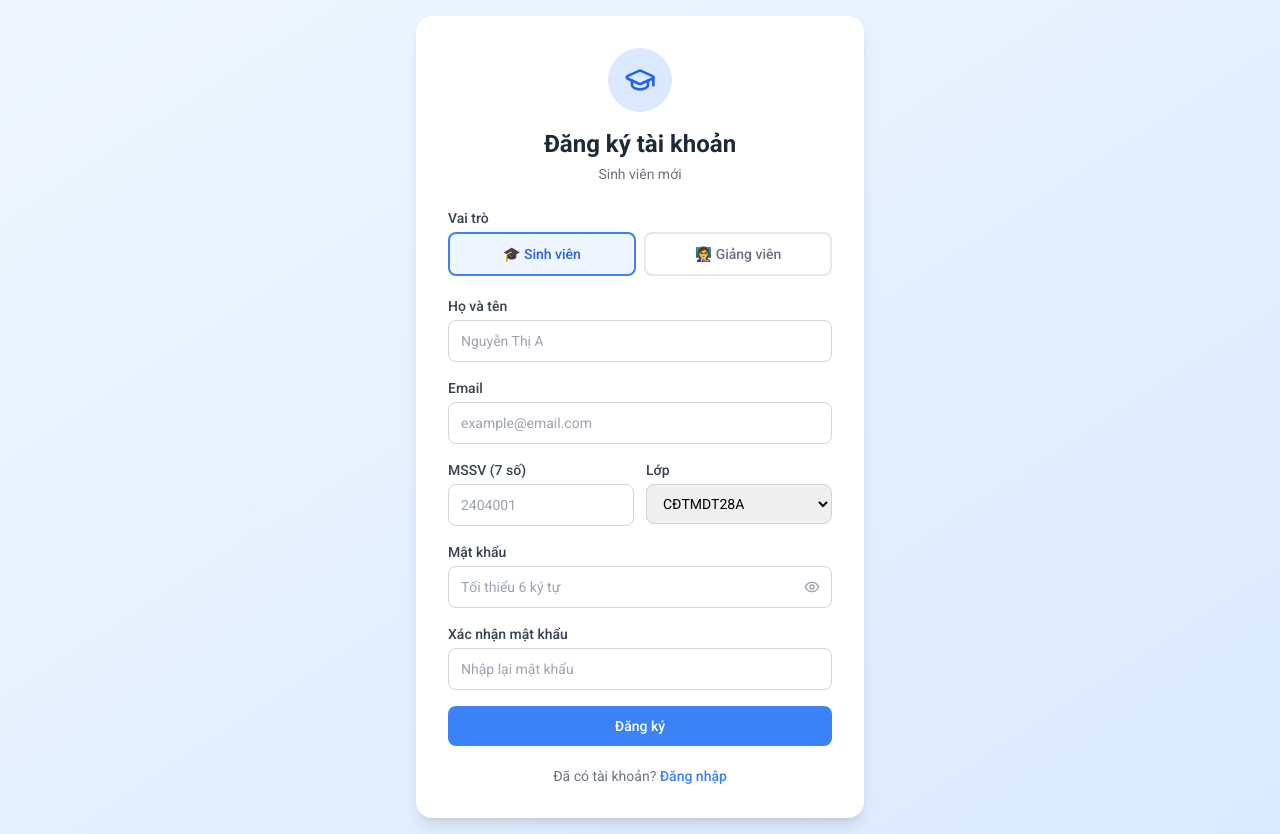
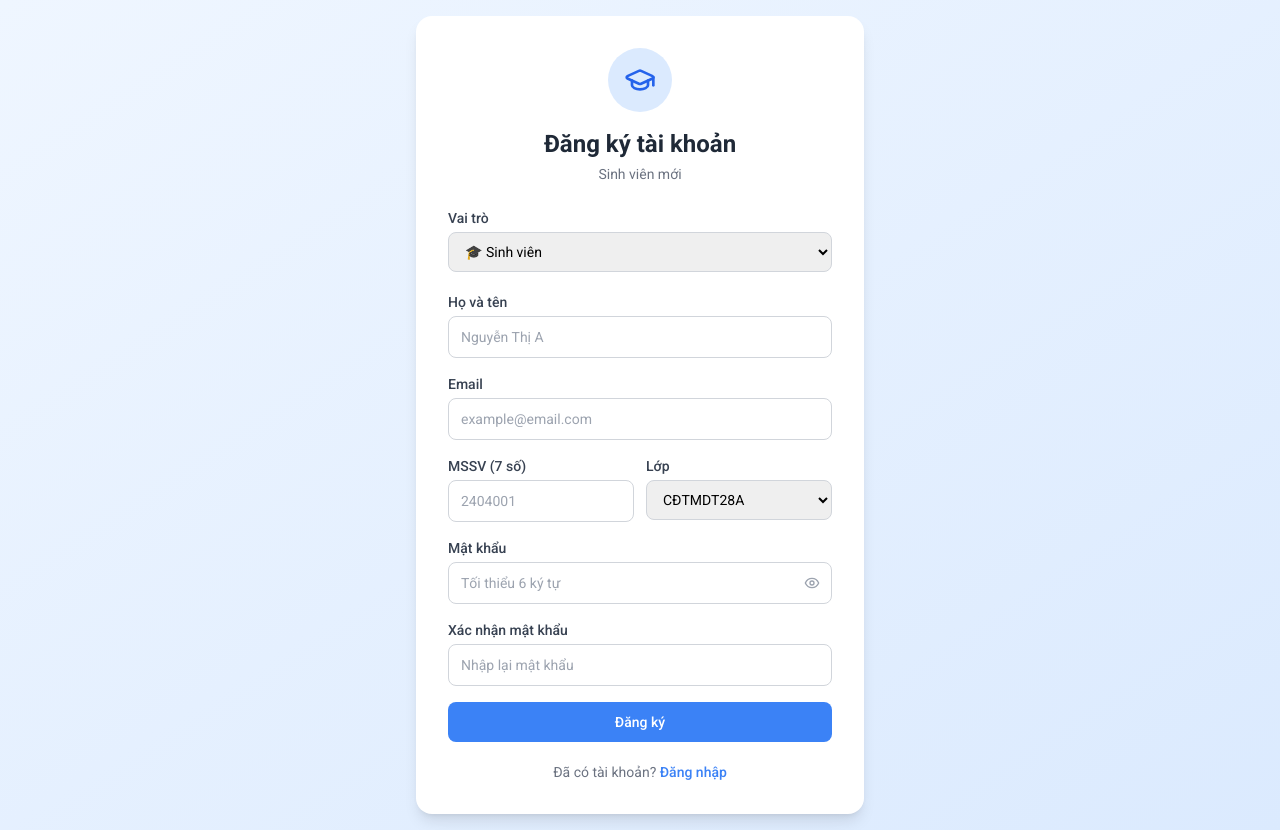
Before and after one commit to tranthithuclinh2603-ux/attendance-app, a React (Create React App) app in the folder frontend/: page /register in a window 1280 px wide. Built offline with nearby package versions, Linux system fonts and the light colour scheme.

Commit message:
fix: role dropdown in register, equal-size leave button with indigo color

```diff
--- a/frontend/src/components/StudentDashboard.jsx
+++ b/frontend/src/components/StudentDashboard.jsx
@@ -209,22 +209,23 @@ export default function StudentDashboard({ user, onLogout, onUpdateUser }) {
           ))}
         </div>
 
-        {/* Check-in button */}
-        <div className="flex gap-3">
+        {/* Check-in + Leave buttons */}
+        <div className="grid grid-cols-2 gap-3">
           <button
             onClick={() => setShowModal(true)}
-            className="flex-1 bg-blue-500 hover:bg-blue-600 active:scale-95 text-white rounded-2xl py-6 shadow-md flex flex-col items-center gap-2 transition-all"
+            className="bg-blue-500 hover:bg-blue-600 active:scale-95 text-white rounded-2xl py-6 shadow-md flex flex-col items-center gap-2 transition-all"
           >
             <Camera size={36} />
-            <span className="text-lg font-bold">ĐIỂM DANH</span>
+            <span className="text-base font-bold">ĐIỂM DANH</span>
             <span className="text-blue-100 text-xs">GPS + Khuôn mặt</span>
           </button>
           <button
             onClick={() => setShowLeave(true)}
-            className="bg-orange-500 hover:bg-orange-600 active:scale-95 text-white rounded-2xl px-5 shadow-md flex flex-col items-center justify-center gap-2 transition-all"
+            className="bg-indigo-500 hover:bg-indigo-600 active:scale-95 text-white rounded-2xl py-6 shadow-md flex flex-col items-center gap-2 transition-all"
           >
-            <span className="text-2xl">🏥</span>
-            <span className="text-xs font-bold text-center leading-tight">Xin<br/>nghỉ</span>
+            <BookOpen size={36} />
+            <span className="text-base font-bold">XIN NGHỈ</span>
+            <span className="text-indigo-100 text-xs">Nộp giấy tờ</span>
           </button>
         </div>
 
--- a/frontend/src/pages/RegisterPage.jsx
+++ b/frontend/src/pages/RegisterPage.jsx
@@ -80,25 +80,14 @@ export default function RegisterPage() {
         {/* Role selector */}
         <div className="mb-5">
           <label className="block text-sm font-medium text-gray-700 dark:text-gray-300 mb-1">Vai trò</label>
-          <div className="grid grid-cols-2 gap-2">
-            {[
-              { value: 'student', label: '🎓 Sinh viên' },
-              { value: 'teacher', label: '👩‍🏫 Giảng viên' },
-            ].map(({ value, label }) => (
-              <button
-                key={value}
-                type="button"
-                onClick={() => { setRole(value); setErrors({}); setApiError(''); }}
-                className={`py-2.5 rounded-lg text-sm font-medium border-2 transition-colors ${
-                  role === value
-                    ? 'border-blue-500 bg-blue-50 dark:bg-blue-900/30 text-blue-600 dark:text-blue-400'
-                    : 'border-gray-200 dark:border-gray-600 text-gray-500 dark:text-gray-400 hover:border-gray-300'
-                }`}
-              >
-                {label}
-              </button>
-            ))}
-          </div>
+          <select
+            value={role}
+            onChange={(e) => { setRole(e.target.value); setErrors({}); setApiError(''); }}
+            className="w-full border border-gray-300 dark:border-gray-600 rounded-lg px-3 py-2.5 text-sm focus:outline-none focus:ring-2 focus:ring-blue-500 dark:bg-gray-700 dark:text-white"
+          >
+            <option value="student">🎓 Sinh viên</option>
+            <option value="teacher">👩‍🏫 Giảng viên</option>
+          </select>
         </div>
 
         {success && (
```
